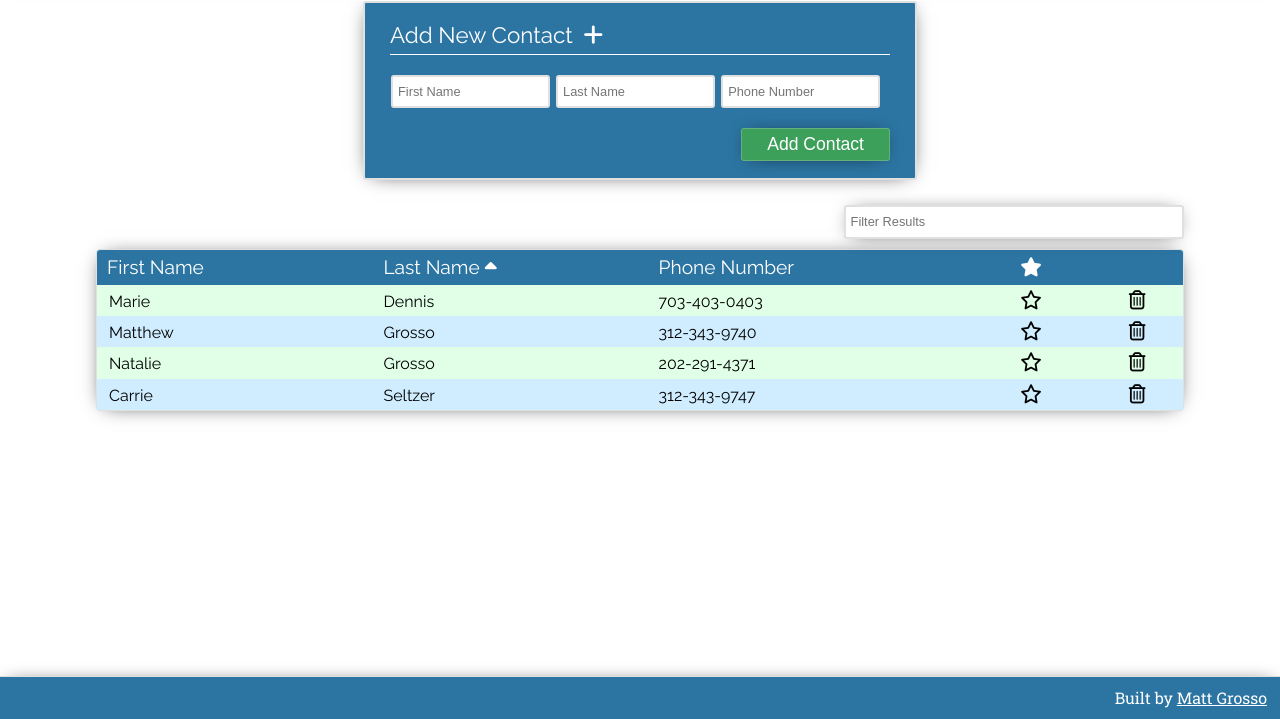
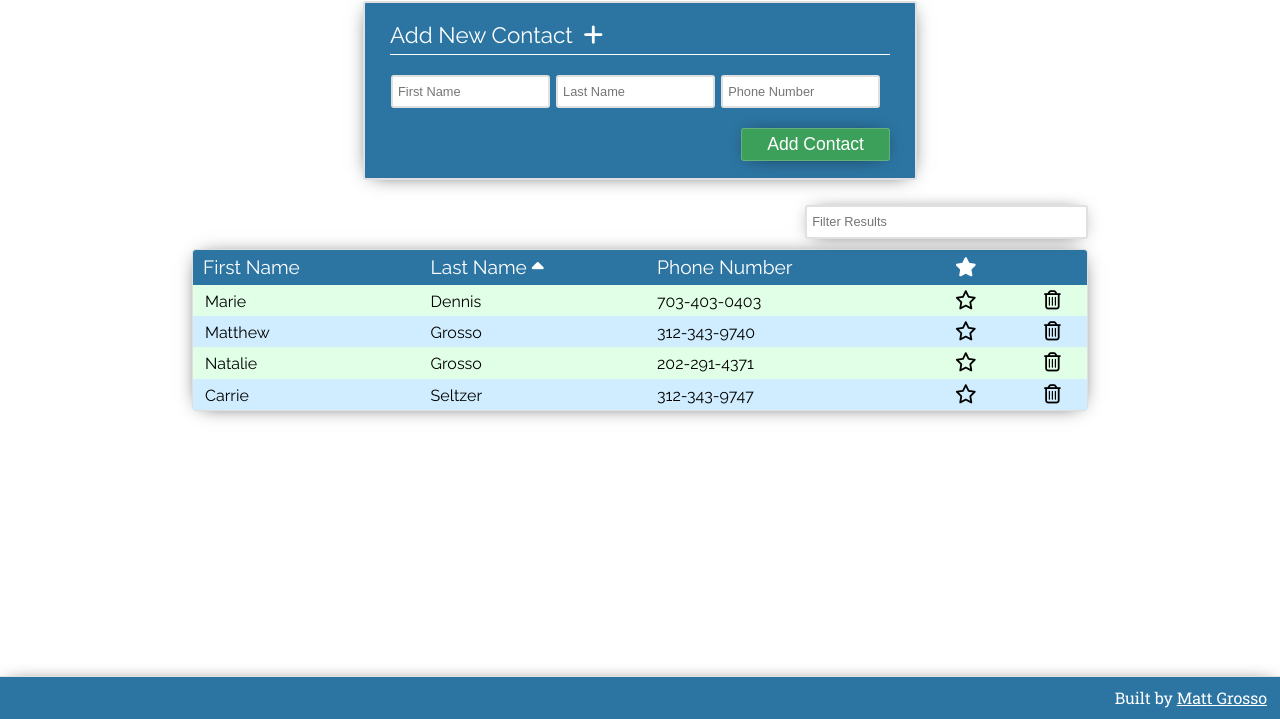
Before and after one commit to mattgrosso/UTCodingTest, a website: page src/index.html in a window 1280 px wide. Shown: the part 81-800 px from the top of the page. Drawn offline with nearby package versions, Linux system fonts and the light colour scheme; files that its build step writes are made by us from their sources.

Commit message:
Changed width of table on large screens.

```diff
--- a/src/scss/_media.scss
+++ b/src/scss/_media.scss
@@ -20,6 +20,7 @@
       text-align: right;
       font-size: 1.2em;
       line-height: 1.4em;
+      cursor: pointer;
     }
     input{
       margin: 5px 1px;
@@ -110,3 +111,12 @@
     top: 30px;
   }
 }
+
+@media screen and (min-width: 1201px){
+  table{
+    width: 70%;
+  }
+  .filterForm{
+    width: 70%;
+  }
+}
--- a/src/scss/_styles.scss
+++ b/src/scss/_styles.scss
@@ -35,7 +35,7 @@ header{
     line-height: 1.6em;
     color: white;
     border-bottom: 1px white solid;
-    cursor: pointer;
+    // cursor: pointer;
   }
   i{
     display: inline;
```
Also changed, not shown: build/css/main.css, 1 other file.
